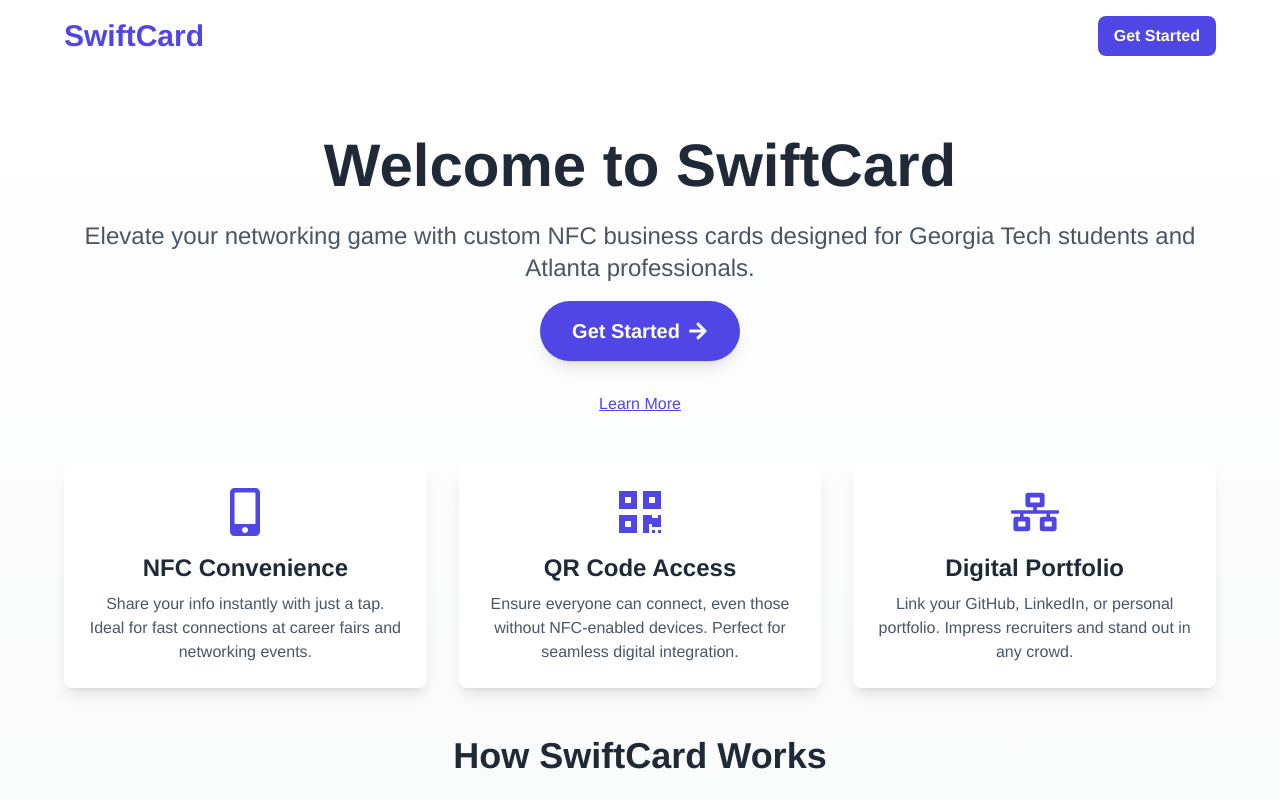
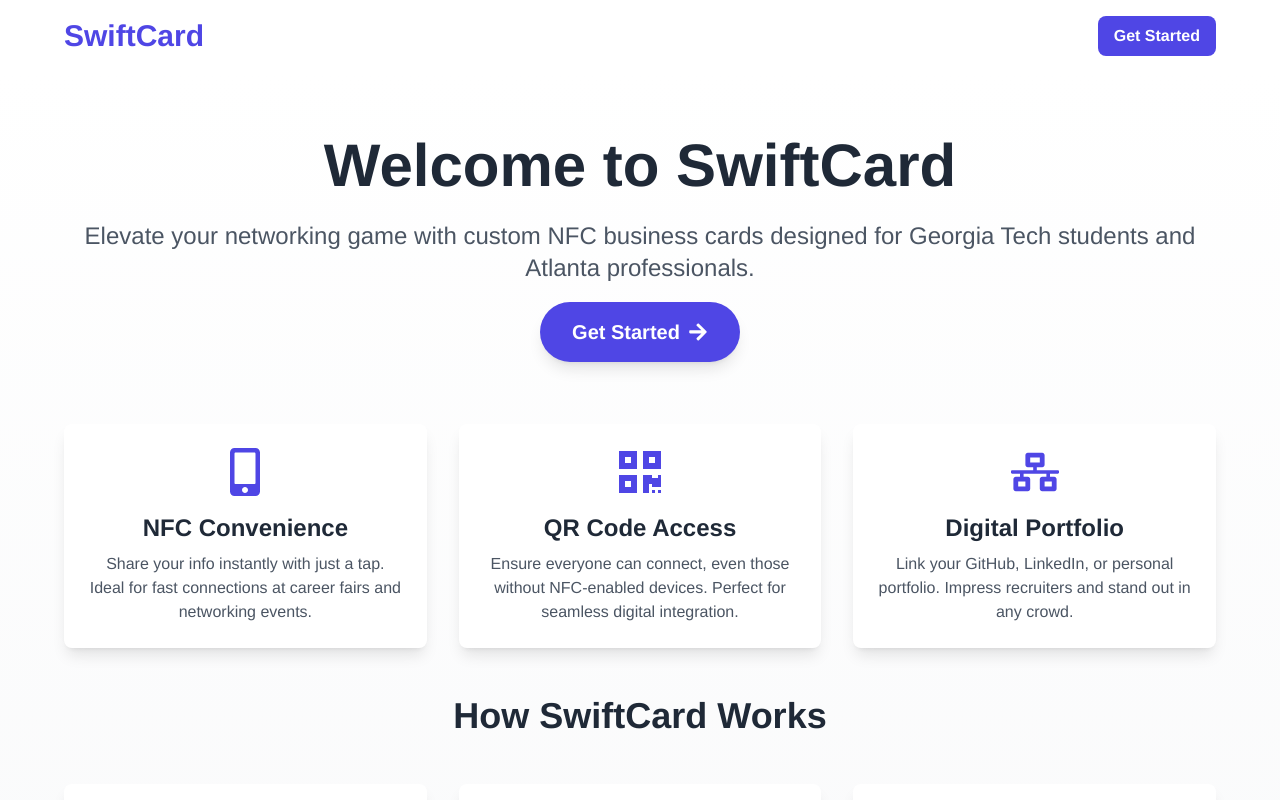
Before and after one commit to yassinreda101/sales-funnel-ts, a React (Create React App) app: page / in a window 1280 px wide. Shown: the top 800 px of the page. Built offline with nearby package versions, Linux system fonts and the light colour scheme.

Commit message:
remove learn more

```diff
--- a/src/Components/LandingPage.tsx
+++ b/src/Components/LandingPage.tsx
@@ -24,11 +24,6 @@
             className="bg-indigo-600 text-white font-bold text-xl py-4 px-8 rounded-full hover:bg-indigo-700 transition duration-300 flex items-center mx-auto animate-bounce shadow-lg"
           >
             Get Started <FaArrowRight className="ml-2" />
-          </button>
-          <button
-            className="text-indigo-600 mt-4 underline hover:text-indigo-800 transition duration-300"
-          >
-            Learn More
           </button>
         </header>
 
```
